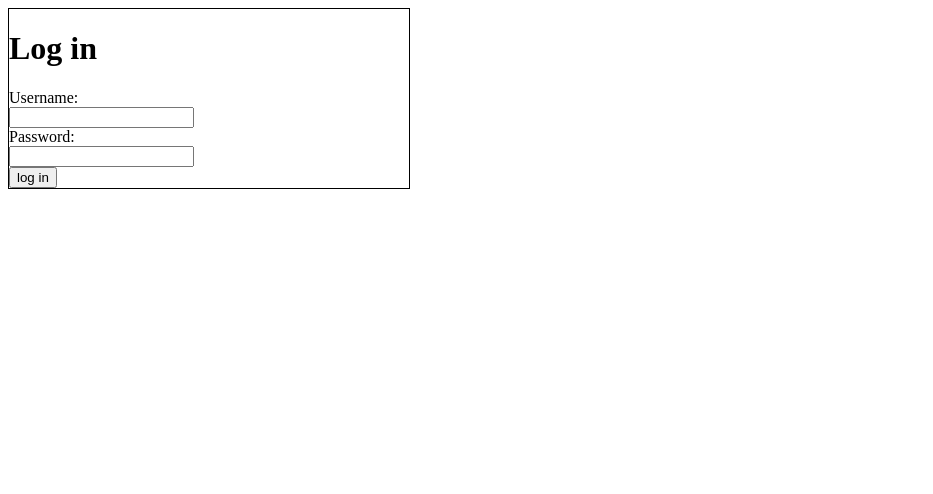
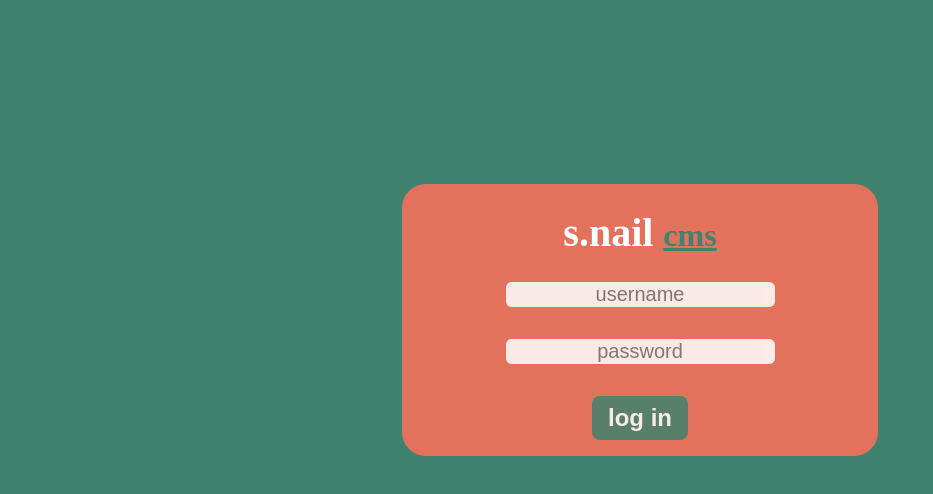
Before and after one commit to Tino-Nguyen/CMS_for_Nail_Salon, a React (Create React App) app in the folder cms_app/: page / in a window 1280 px wide. Shown: the top 494 px of the page, without its empty margins (0-933 px from the left). Built offline with nearby package versions, Linux system fonts and the light colour scheme; no server answers.

Commit message:
add styles to forms

```diff
--- /dev/null
+++ b/cms_app/public/index.css
@@ -0,0 +1,19 @@
+.root {
+    font-size: 20px;
+}
+
+body {
+    margin: 0;
+    font-family: -apple-system, BlinkMacSystemFont, 'Segoe UI', 'Roboto', 'Oxygen',
+      'Ubuntu', 'Cantarell', 'Fira Sans', 'Droid Sans', 'Helvetica Neue',
+      sans-serif;
+    -webkit-font-smoothing: antialiased;
+    -moz-osx-font-smoothing: grayscale;
+    background-color: #3f826d;
+
+  }
+
+  code {
+    font-family: source-code-pro, Menlo, Monaco, Consolas, 'Courier New',
+      monospace;
+  }
--- a/cms_app/public/index.html
+++ b/cms_app/public/index.html
@@ -10,34 +10,16 @@
       content="Web site created using create-react-app"
     />
     <link rel="apple-touch-icon" href="%PUBLIC_URL%/logo192.png" />
-    <!--
-      manifest.json provides metadata used when your web app is installed on a
-      user's mobile device or desktop. See https://developers.google.com/web/fundamentals/web-app-manifest/
-    -->
+    <link href="./index.css" rel="stylesheet">
+    <link href="./reset.css" rel="stylesheet">
+
     <link rel="manifest" href="%PUBLIC_URL%/manifest.json" />
-    <!--
-      Notice the use of %PUBLIC_URL% in the tags above.
-      It will be replaced with the URL of the `public` folder during the build.
-      Only files inside the `public` folder can be referenced from the HTML.
 
-      Unlike "/favicon.ico" or "favicon.ico", "%PUBLIC_URL%/favicon.ico" will
-      work correctly both with client-side routing and a non-root public URL.
-      Learn how to configure a non-root public URL by running `npm run build`.
-    -->
     <title>CMS for Nail Salon</title>
   </head>
   <body>
     <noscript>You need to enable JavaScript to run this app.</noscript>
     <div id="root"></div>
-    <!--
-      This HTML file is a template.
-      If you open it directly in the browser, you will see an empty page.
 
-      You can add webfonts, meta tags, or analytics to this file.
-      The build step will place the bundled scripts into the <body> tag.
-
-      To begin the development, run `npm start` or `yarn start`.
-      To create a production bundle, use `npm run build` or `yarn build`.
-    -->
   </body>
 </html>
--- /dev/null
+++ b/cms_app/public/reset.css
@@ -0,0 +1,43 @@
+html, body, div, span, applet, object, iframe,
+h1, h2, h3, h4, h5, h6, p, blockquote, pre,
+a, abbr, acronym, address, big, cite, code,
+del, dfn, em, img, ins, kbd, q, s, samp,
+small, strike, strong, sub, sup, tt, var,
+b, u, i, center,
+dl, dt, dd, ol, ul, li,
+fieldset, form, label, legend,
+table, caption, tbody, tfoot, thead, tr, th, td,
+article, aside, canvas, details, embed,
+figure, figcaption, footer, header, hgroup,
+menu, nav, output, ruby, section, summary,
+time, mark, audio, video {
+  margin: 0;
+  padding: 0;
+  border: 0;
+  font-size: 100%;
+  font: inherit;
+  vertical-align: baseline;
+}
+/* HTML5 display-role reset for older browsers */
+article, aside, details, figcaption, figure,
+footer, header, hgroup, menu, nav, section {
+  display: block;
+}
+body {
+  line-height: 1;
+}
+ol, ul {
+  list-style: none;
+}
+blockquote, q {
+  quotes: none;
+}
+blockquote:before, blockquote:after,
+q:before, q:after {
+  content: '';
+  content: none;
+}
+table {
+  border-collapse: collapse;
+  border-spacing: 0;
+}
--- a/cms_app/src/App.js
+++ b/cms_app/src/App.js
@@ -4,7 +4,10 @@ import LoginSceen from './Screens/Screen_Login/cms_login_screen.jsx';
 
 function App() {
   return (
-    <LoginSceen/>
+    <div id='form-container'>
+      <LoginSceen/>
+    </div>
+
   );
 }
 
--- a/cms_app/src/Screens/Screen_Login/Login_Screen_Modules/Login_Form/login_form_module.jsx
+++ b/cms_app/src/Screens/Screen_Login/Login_Screen_Modules/Login_Form/login_form_module.jsx
@@ -8,14 +8,13 @@ export default class login_form_module extends Component {
     return (
       <div id="login_module">
         <form>
-          <h1 id="login_title">Log in</h1>
-          <label for="name_input">Username:</label>
+          <h1 id="login_title">s.nail <span>cms</span></h1>
+
+          <input type="text" id="name_input" placeholder='username'/>
           <br/>
-          <input type="text" id="name_input"/>
+
           <br/>
-          <label for="password_input">Password:</label>
-          <br/>
-          <input type="password" id="password_input"/>
+          <input type="password" id="password_input" placeholder='password'/>
           <br/>
           <input type="submit" value="log in"/>
         </form>
--- a/cms_app/src/Screens/Screen_Login/Login_Screen_Modules/Login_Form/login_form_styles.css
+++ b/cms_app/src/Screens/Screen_Login/Login_Screen_Modules/Login_Form/login_form_styles.css
@@ -1,8 +1,91 @@
 #login_module{
-    border: 1px solid black;
-    width: 25em;
+    margin: 10rem auto;
+    width: 35rem;
+    height: 20rem;
+    border-radius: 1.5rem;
+    text-align: center;
+    background-color: #3f826d;
+    color: white;
+    display: flex;
 }
 
 #login_module > form {
-    text-align: left;
+    box-sizing: border-box;
+    background-color: #e2725b;
+    width: 85%;
+    height: 85%;
+    border-radius: 1.5rem;
+    margin: auto auto;
+    display: flex;
+    flex-flow: column nowrap;
+    align-content: center;
+    align-items: center;
+
 }
+
+#login_title {
+    font-size: 2.5rem;
+    font-weight: bolder;
+    margin: auto;
+
+}
+#login_title span {
+    font-size: 2rem;
+    font-weight: bolder;
+    color: #3f826d;
+    text-decoration: underline;
+
+}
+
+#login_module input {
+    font-size: 1.25rem;
+    border: none;
+    border-radius: 0.35rem;
+    text-align: center;
+    opacity: 0.85;
+    transition: transform 0.25s;
+
+}
+
+#login_module input:focus {
+    background-color: #74c5ab;
+    opacity: 1;
+    color: white;
+    transform: scaleX(1.1);
+
+}
+
+#login_module input[type='submit'] {
+    background-color: #3f826d;
+    color: white;
+    font-size: 1.5rem;
+    font-weight: bold;
+    margin: 1rem;
+    border: none;
+    border-radius: 0.5rem;
+    padding: 0.5rem 1rem;
+    cursor: pointer;
+
+}
+@keyframes backgroundcolorchange {
+    0% {
+       opacity: 0.75;
+       color: black;
+    }
+    50% {
+       opacity: 0.5;
+       color: white;
+    }
+    75% {
+       opacity: 0.75;
+       color: black;
+    }
+    100% {
+       opacity: 1;
+       color: white;
+    }
+}
+
+#login_module input[type='submit']:hover {
+    animation: backgroundcolorchange 1s infinite;
+}
```
